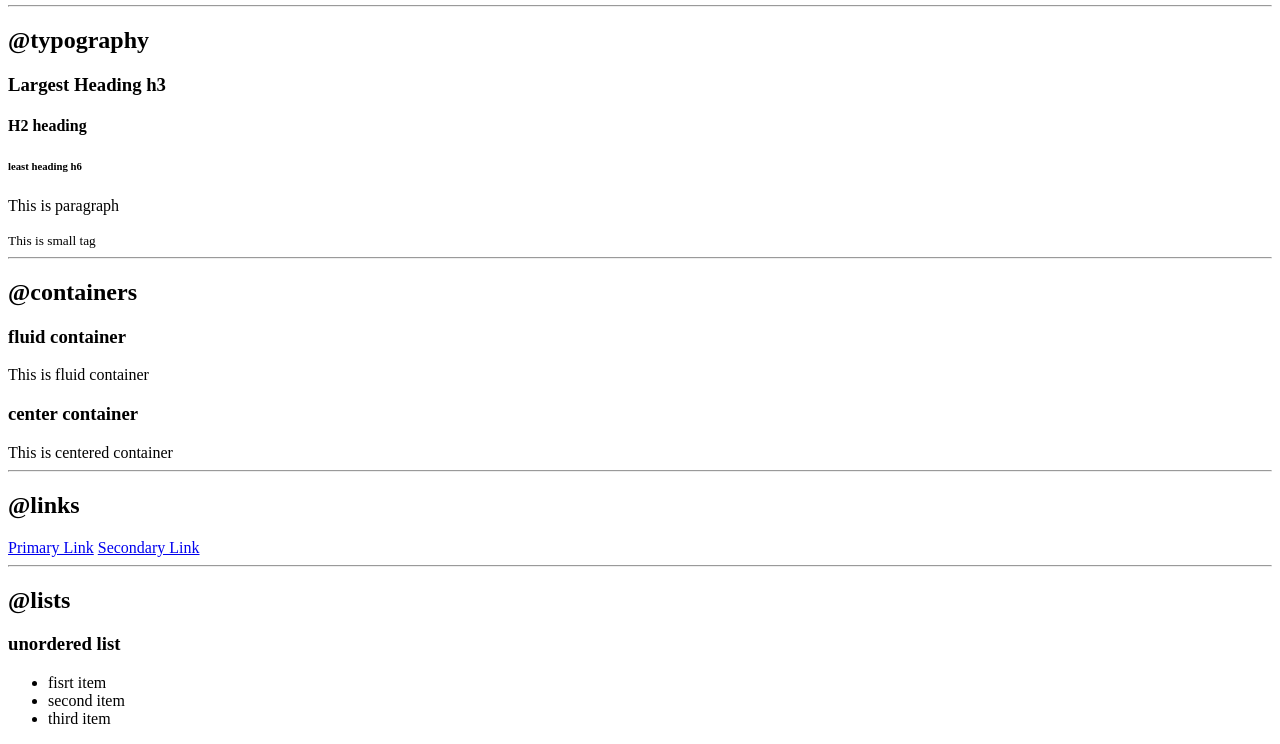
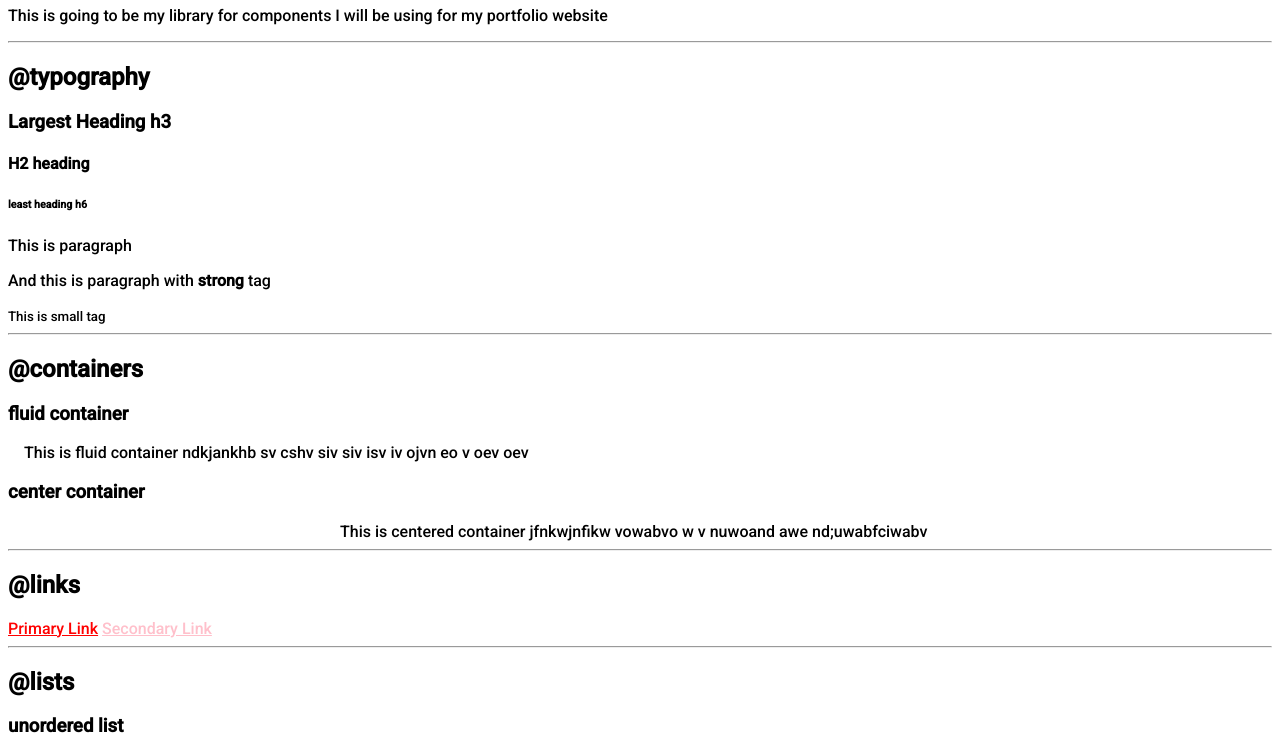
Before and after one commit to aumpathak1/mydevprofile, a plain HTML site: page index.html in a window 1280 px wide. Shown: the part 75-819 px from the top of the page. Drawn offline with Linux system fonts and the light colour scheme.

Commit message:
style: added css in some parts

```diff
--- /dev/null
+++ b/index.css
@@ -0,0 +1,28 @@
+@import url("https://fonts.googleapis.com/css2?family=Roboto:ital,wght@0,500;1,300&display=swap");
+
+:root{
+    --primary-color: red;
+    --secondary-color: pink;
+
+}
+body{
+    font-family: 'Roboto',sans-serif;
+}
+
+.container{
+    padding-right: 1rem;
+    padding-left: 1rem;
+}
+
+.container-center{
+    margin: auto;
+    max-width: 600px;
+}
+
+.primary-link{
+    color: var(--primary-color) ;
+}
+
+.secondary-link{
+ color: var(--secondary-color) ;
+}
--- a/index.html
+++ b/index.html
@@ -5,9 +5,14 @@
     <meta http-equiv="X-UA-Compatible" content="IE=edge" />
     <meta name="viewport" content="width=device-width, initial-scale=1.0" />
     <title>Component Library</title>
+    <link rel="stylesheet" href="index.css" />
   </head>
   <body>
     <h1>My Library For Component</h1>
+    <p>
+      This is going to be my library for components I will be using for my
+      portfolio website
+    </p>
 
     <hr />
 
@@ -17,6 +22,11 @@
     <h6>least heading h6</h6>
 
     <p>This is paragraph</p>
+    <p>
+      And this is paragraph with
+      <strong>strong</strong>
+      tag
+    </p>
 
     <small>This is small tag</small>
 
@@ -24,16 +34,16 @@
 
     <h2>@containers</h2>
     <h3>fluid container</h3>
-        <div>This is fluid container</div>
+    <div class="container">This is fluid container ndkjankhb sv cshv siv siv isv iv ojvn eo v oev oev </div>
 
     <h3>center container</h3>
-        <div>This is centered container</div>
+    <div class ="container-center container">This is centered container jfnkwjnfikw vowabvo w v  nuwoand awe nd;uwabfciwabv</div>
 
     <hr />
 
     <h2>@links</h2>
-        <a href="https://www.google.com">Primary Link</a>
-        <a href="https://www.youtube.com">Secondary Link</a>
+    <a class ="primary-link" href="https://www.google.com">Primary Link</a>
+    <a class ="secondary-link" href="https://www.youtube.com">Secondary Link</a>
 
     <hr />
 
@@ -70,14 +80,13 @@
         <li>about us</li>
         <li>products</li>
       </ul>
-
     </div>
 
     <hr />
 
     <h2>@header</h2>
     <h3>This is header for header</h3>
-            <img src="images/webDev.svg">
+    <img src="images/webDev.svg" />
 
     <hr />
 
@@ -97,9 +106,5 @@
     </footer>
 
     <hr />
-
-
-
-
   </body>
 </html>
```
Also changed, not shown: images/webDev.svg (added). Lines whose indentation alone changed are shown as unchanged.
